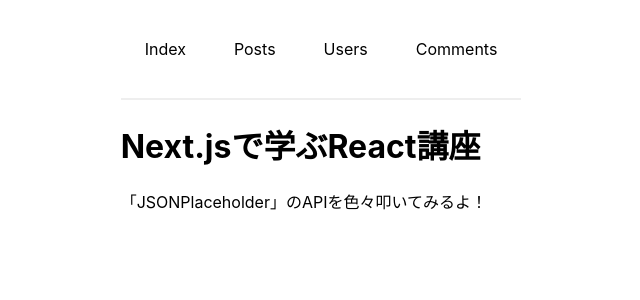
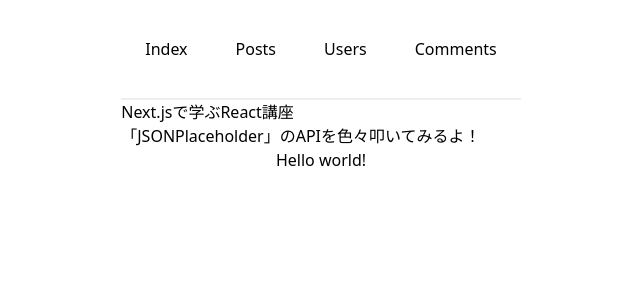
Before and after one commit to terupro/study-react2, a Next.js app: page / in a window 1280 px wide. Shown: the top 300 px of the page, without its empty margins (319-959 px from the left). Built offline with nearby package versions, Linux system fonts and the light colour scheme.

Commit message:
➕ Tailwind CSSのセットアップ

```diff
--- a/package.json
+++ b/package.json
@@ -15,7 +15,10 @@
     "swr": "^1.3.0"
   },
   "devDependencies": {
+    "autoprefixer": "^10.4.7",
     "eslint": "8.20.0",
-    "eslint-config-next": "12.2.2"
+    "eslint-config-next": "12.2.2",
+    "postcss": "^8.4.14",
+    "tailwindcss": "^3.1.6"
   }
 }
--- /dev/null
+++ b/postcss.config.js
@@ -0,0 +1,6 @@
+module.exports = {
+  plugins: {
+    tailwindcss: {},
+    autoprefixer: {},
+  },
+}
--- a/src/pages/_app.jsx
+++ b/src/pages/_app.jsx
@@ -1,7 +1,6 @@
 import Head from "next/head";
 import "src/styles/globals.css";
 import { Layout } from "src/components/Layout/Index";
-
 const MyApp = ({ Component, pageProps }) => {
   return (
     <>
@@ -10,6 +9,7 @@ const MyApp = ({ Component, pageProps }) => {
       </Head>
       <Layout>
         <Component {...pageProps} />
+        <h1 className="text-red-500">Hello world!</h1>
       </Layout>
     </>
   );
--- a/src/styles/globals.css
+++ b/src/styles/globals.css
@@ -1,16 +1,3 @@
-html,
-body {
-  padding: 0;
-  margin: 0;
-  font-family: -apple-system, BlinkMacSystemFont, Segoe UI, Roboto, Oxygen,
-    Ubuntu, Cantarell, Fira Sans, Droid Sans, Helvetica Neue, sans-serif;
-}
-
-a {
-  color: inherit;
-  text-decoration: none;
-}
-
-* {
-  box-sizing: border-box;
-}
+@import "~tailwindcss/base";
+@import "~tailwindcss/components";
+@import "~tailwindcss/utilities";
--- /dev/null
+++ b/tailwind.config.js
@@ -0,0 +1,21 @@
+module.exports = {
+  mode: "jit",
+  darkMode: false, // 'media' or 'class',
+  purge: {
+    content: [
+      "./src/pages/**/*.{js,ts,jsx,tsx}",
+      "./src/components/**/*.{js,ts,jsx,tsx}",
+    ],
+    options: {
+      // https://purgecss.com/safelisting.html#patterns
+      safelist: {
+        standard: [/^bg-/, /^text-/],
+      },
+    },
+  },
+  content: [],
+  theme: {
+    extend: {},
+  },
+  plugins: [],
+};
```
Also changed, not shown: 1 other file (tests, documents, lock files or other folders).
